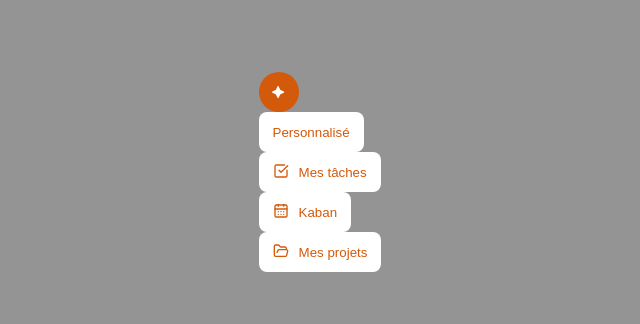
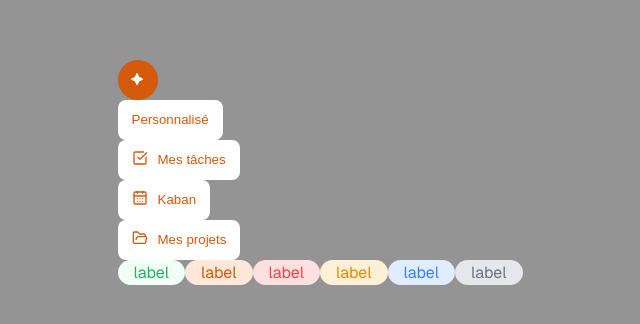
Before and after one commit to Ace4teaM/OCR-Abricot, a Next.js app: page / in a window 1280 px wide. Shown: the part 228-552 px from the top of the page, without its empty margins (320-960 px from the left). Built offline with nearby package versions, Linux system fonts and the light colour scheme.

Commit message:
Ajout composant Tag

```diff
--- a/src/app/page.js
+++ b/src/app/page.js
@@ -1,6 +1,7 @@
 import styles from "./page.module.css";
 import ButtonIA from "@/components/ButtonIA/ButtonIA";
 import Chips from "@/components/Chips/Chips";
+import Tag from "@/components/Tag/Tag";
 
 export default function Home() {
   return (
@@ -11,6 +12,12 @@ export default function Home() {
         <Chips type="task">Mes tâches</Chips>
         <Chips type="kaban">Kaban</Chips>
         <Chips type="project">Mes projets</Chips>
+        <Tag color="green"></Tag>
+        <Tag color="orange"></Tag>
+        <Tag color="red"></Tag>
+        <Tag color="yellow"></Tag>
+        <Tag color="blue"></Tag>
+        <Tag color="gray"></Tag>
       </main>
     </div>
   );
--- /dev/null
+++ b/src/components/Tag/Tag.jsx
@@ -0,0 +1,19 @@
+import { memo } from 'react';
+import styles from './Tag.module.css';
+
+const Tag = ({
+  children = "label",
+  color = "green",
+  ...props
+}) => {
+
+  return (
+    <span
+      className={styles.container}
+      data-color={color}
+      {...props}
+    >{children}</span>
+  );
+};
+
+export default memo(Tag);
--- /dev/null
+++ b/src/components/Tag/Tag.module.css
@@ -0,0 +1,53 @@
+.container
+{
+    position: relative;
+    min-width: 20px;
+    height: 25px;
+    background-color: #FFFFFF;
+    color: #000000;
+    border-radius: 50px;
+    border: none;
+    display: inline-flex;
+    justify-content: center;
+    align-items: center;
+    overflow: hidden;
+    cursor: none;
+    user-select: none;
+    padding: 4px 16px 4px 16px;
+}
+
+.container[data-color="green"]
+{
+    color:#27AE60;
+    background-color: #F1FFF7;
+}
+
+.container[data-color="gray"]
+{
+    color:#6B7280;
+    background-color: #E5E7EB;
+}
+
+.container[data-color="orange"]
+{
+    color:#D3590B;
+    background-color: #FFE8D9;
+}
+
+.container[data-color="blue"]
+{
+    color:#3B82F6;
+    background-color: #E0ECFF;
+}
+
+.container[data-color="yellow"]
+{
+    color:#E08D00;
+    background-color: #FFF0D7;
+}
+
+.container[data-color="red"]
+{
+    color:#EF4444;
+    background-color: #FFE0E0;
+}
```
